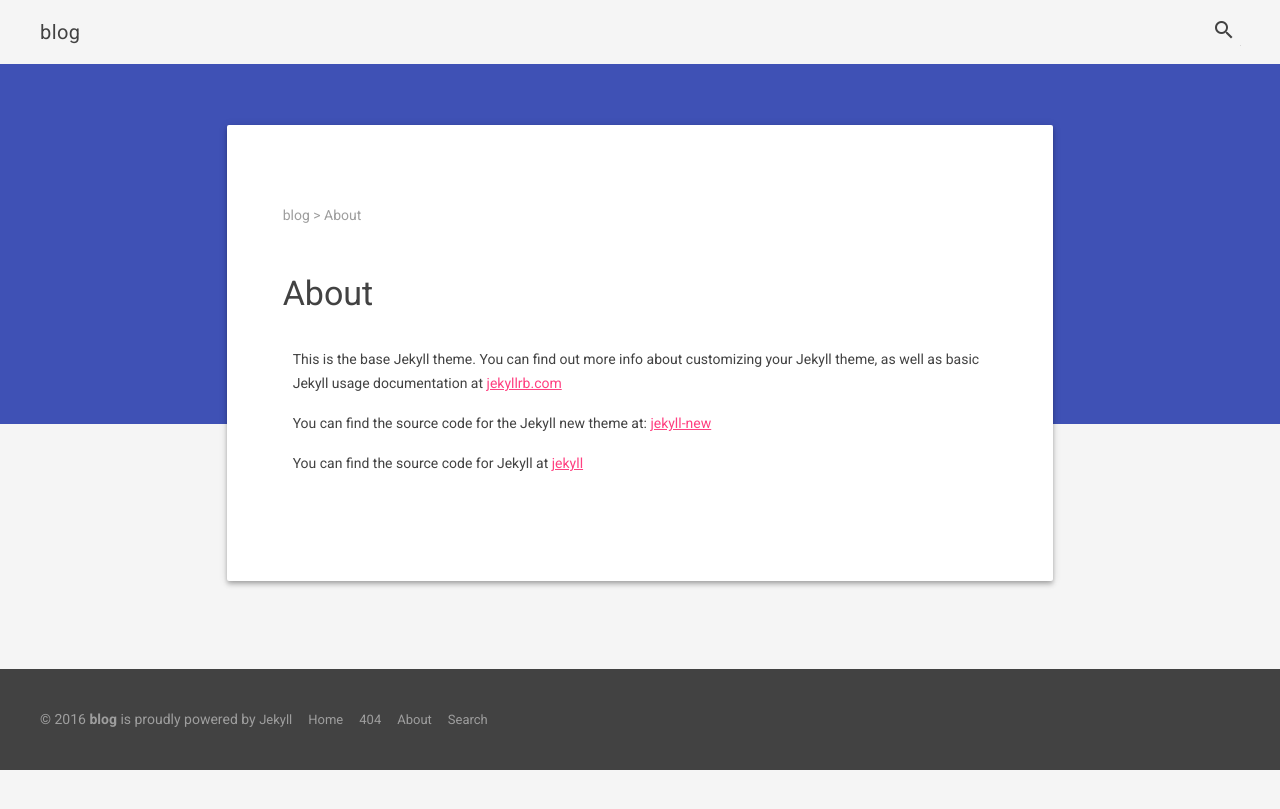
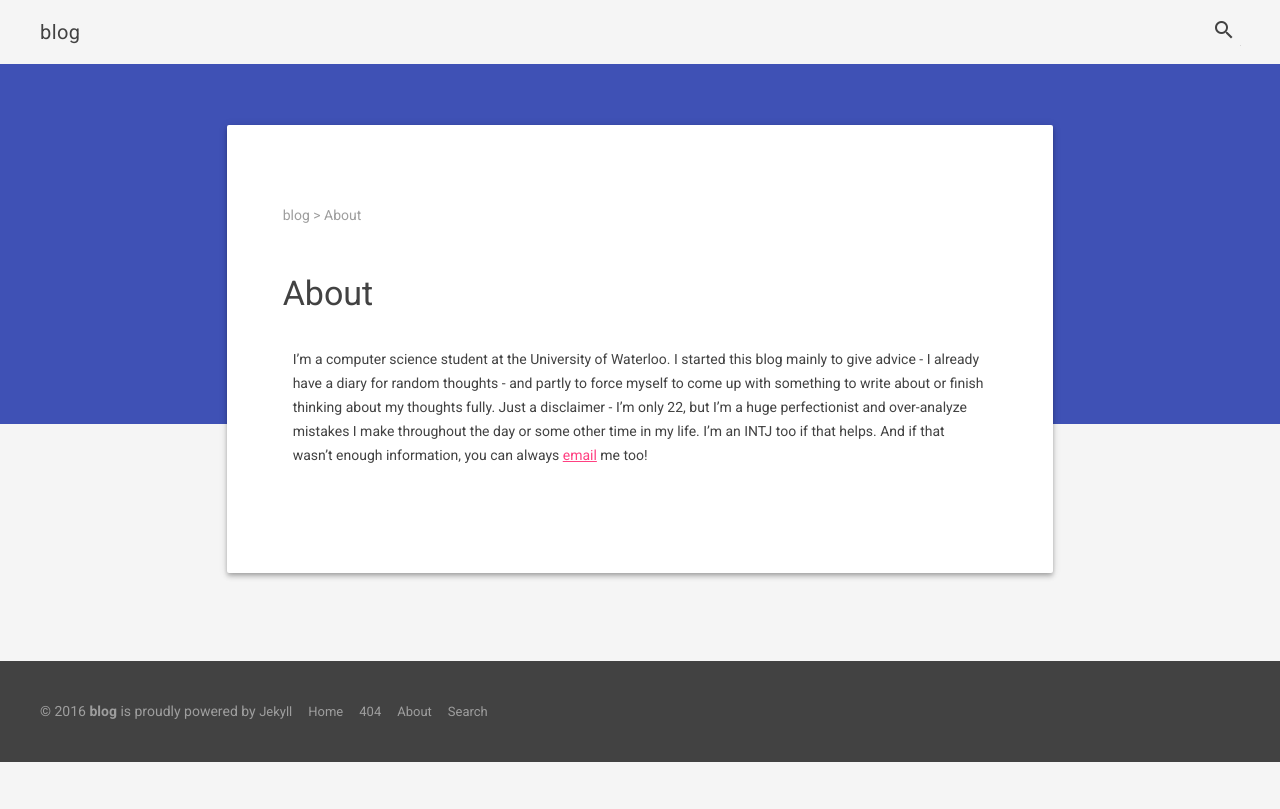
Before and after one commit to dimitriwalters/blog, a Jekyll site: the page built from about.md, in a window 1280 px wide. Shown: the top 809 px of the page. Built offline with Jekyll 4.4.1, drawn with Linux system fonts in a browser that asks for light colours.

Commit message:
Update about

```diff
--- a/about.md
+++ b/about.md
@@ -4,10 +4,4 @@ title: About
 permalink: /about/
 ---
 
-This is the base Jekyll theme. You can find out more info about customizing your Jekyll theme, as well as basic Jekyll usage documentation at [jekyllrb.com](http://jekyllrb.com/)
-
-You can find the source code for the Jekyll new theme at:
-[jekyll-new](https://github.com/jglovier/jekyll-new)
-
-You can find the source code for Jekyll at
-[jekyll](https://github.com/jekyll/jekyll)
+I'm a computer science student at the University of Waterloo. I started this blog mainly to give advice - I already have a diary for random thoughts - and partly to force myself to come up with something to write about or finish thinking about my thoughts fully. Just a disclaimer - I'm only 22, but I'm a huge perfectionist and over-analyze mistakes I make throughout the day or some other time in my life. I'm an INTJ too if that helps. And if that wasn't enough information, you can always [email](mailto:me@dimi.io) me too!
```
